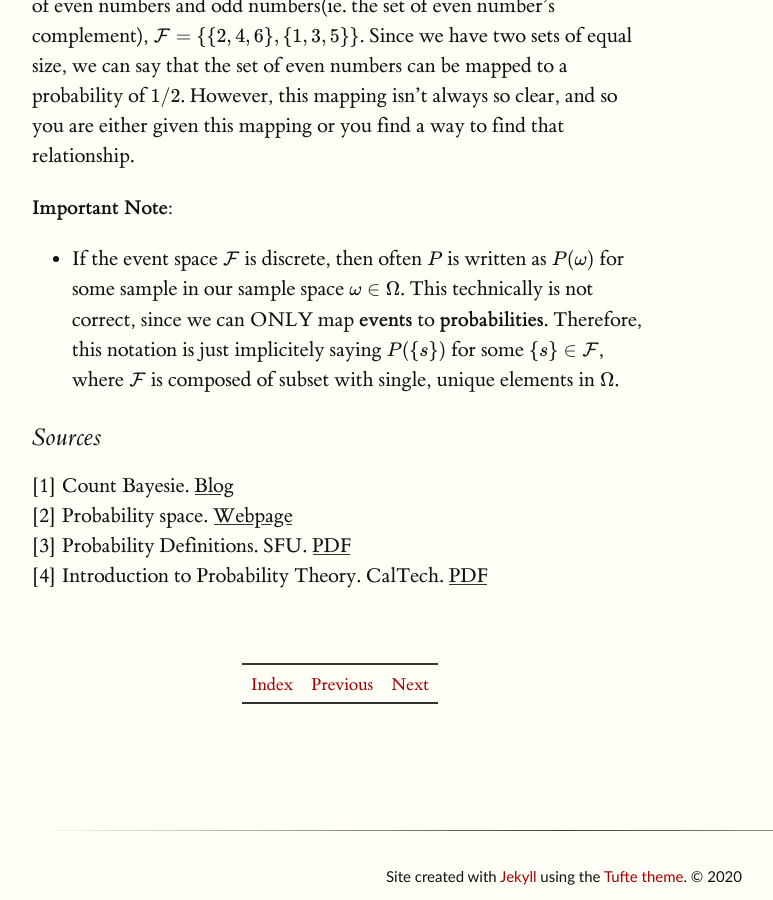
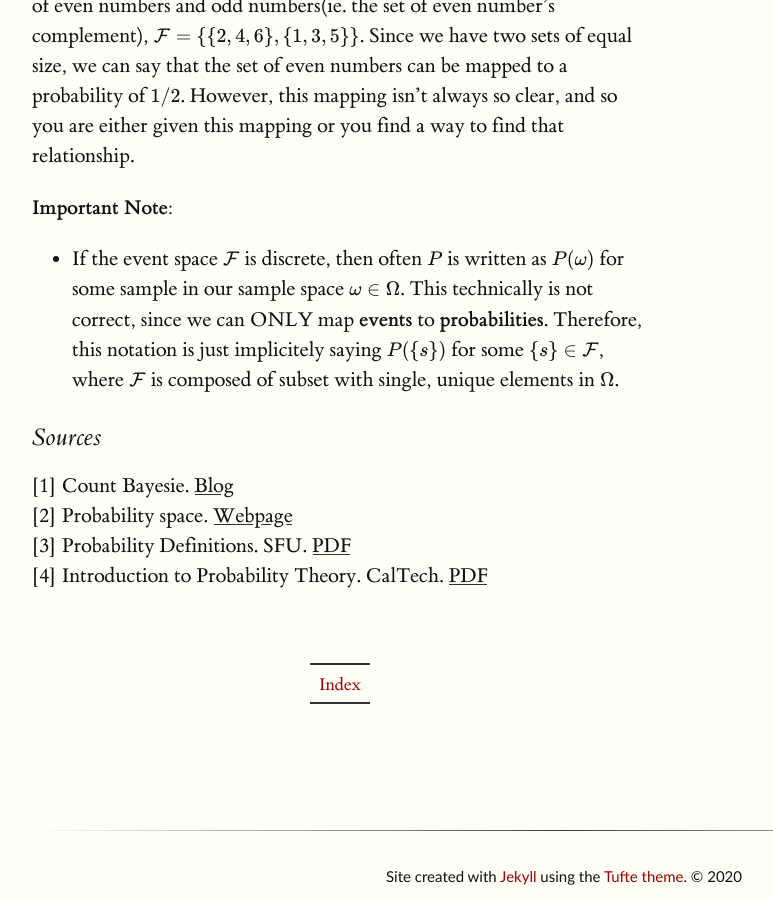
Before and after one commit to luisgc2116/luis_notes, a Jekyll site: the page built from published_notes/fundamental/intro_prob_spaces/index.md, in a window 1280 px wide and 900 px high, scrolled down 3951 px. Shown: the whole window, without its empty margins (128-901 px from the left). Built offline with Jekyll 4.4.1, drawn with Linux system fonts in a browser that asks for light colours; formulas are drawn with MathJax 3.

Commit message:
Update index.md

```diff
--- a/published_notes/fundamental/intro_prob_spaces/index.md
+++ b/published_notes/fundamental/intro_prob_spaces/index.md
@@ -72,4 +72,4 @@ Using the die example one more time, if your task was to find the probability of
 
 <br/>
 
-|[Index](../../../../../) | [Previous](../../../) | [Next](../probabilityreview)|
+|[Index](../../../../../) |
```
